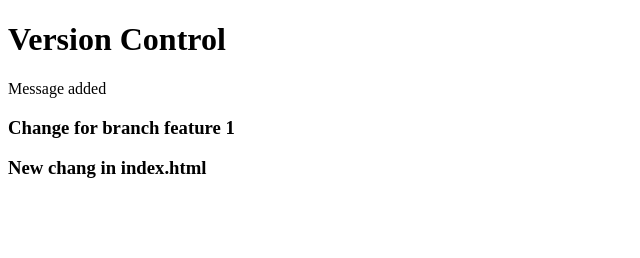
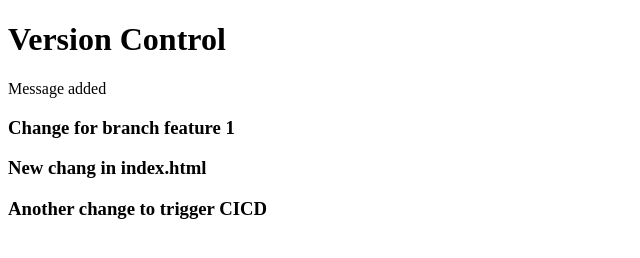
Before and after one commit to mohameds2k/landingpage, a plain HTML site: page index.html in a window 1280 px wide. Shown: the whole page, without its empty margins (0-640 px from the left). Drawn offline with Linux system fonts and the light colour scheme.

Commit message:
index.html changed after cicd.yanl trigger on master instead of main

```diff
--- a/index.html
+++ b/index.html
@@ -10,5 +10,6 @@
     <p>Message added</p>
     <h3>Change for branch feature 1</h3>
     <h3>New chang in index.html</h3>
+    <h3>Another change to trigger CICD</h3>
 </body>
 </html>
```
